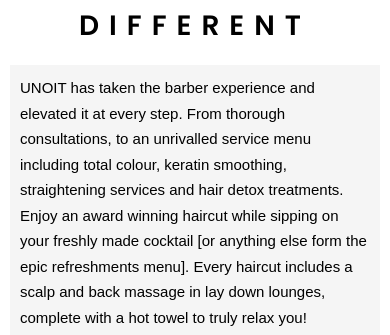
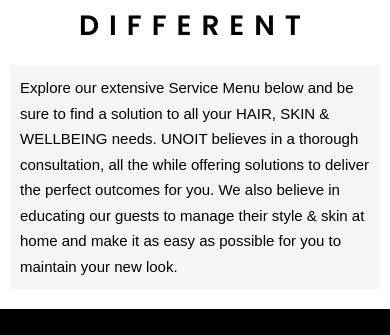
Before and after one commit to carlos-lima-dev/bellini_react, a React (Vite) app: page /services in a window 390 px wide. Shown: the part 476-811 px from the top of the page. Built offline with nearby package versions, Linux system fonts and the light colour scheme.

Commit message:
Adiciona meu projeto ao repositório

```diff
--- a/src/Pages/Contact.jsx
+++ b/src/Pages/Contact.jsx
@@ -6,23 +6,12 @@
     <section id="contact">
       <Hero image="httpswww.unoit.com.au.jpg" />
       <div className="about_text">
-        <h2 className="about_text_h2">BARBER… BUT DIFFERENT</h2>
+        <h2 className="about_text_h2">[YOU - KNOW - IT]</h2>
         <div className="background_about_text">
           <p className="about_text_p">
-            UNOIT has taken the barber experience and elevated it at every step.
-            From thorough consultations, to an unrivalled service menu including
-            total colour, keratin smoothing, straightening services and hair
-            detox treatments. Enjoy an award winning haircut while sipping on
-            your freshly made cocktail [or anything else form the epic
-            refreshments menu]. Every haircut includes a scalp and back massage
-            in lay down lounges, complete with a hot towel to truly relax you!
-            Complete your look by exploring the UNOIT-ALL Skin + Wellbeing team.
-            A passionate team specially curated to offer you beauty, aesthetics,
-            laser hair removal + more... Even hypnotherapy to not only make you
-            look good, but feel it too! Recommended by GQ and Boss Hunting -
-            UNOIT has blended your experience with top level stylists to create
-            something very special. UNOIT is all about U!
+            99 CROWN STREET, Darlinghurst, SYDNEY NSW, 2010
           </p>
+          <p className="about_text_p">Tel- 912345678</p>
         </div>
       </div>
     </section>
--- a/src/Pages/Services.jsx
+++ b/src/Pages/Services.jsx
@@ -9,19 +9,12 @@
         <h2 className="about_text_h2">BARBER… BUT DIFFERENT</h2>
         <div className="background_about_text">
           <p className="about_text_p">
-            UNOIT has taken the barber experience and elevated it at every step.
-            From thorough consultations, to an unrivalled service menu including
-            total colour, keratin smoothing, straightening services and hair
-            detox treatments. Enjoy an award winning haircut while sipping on
-            your freshly made cocktail [or anything else form the epic
-            refreshments menu]. Every haircut includes a scalp and back massage
-            in lay down lounges, complete with a hot towel to truly relax you!
-            Complete your look by exploring the UNOIT-ALL Skin + Wellbeing team.
-            A passionate team specially curated to offer you beauty, aesthetics,
-            laser hair removal + more... Even hypnotherapy to not only make you
-            look good, but feel it too! Recommended by GQ and Boss Hunting -
-            UNOIT has blended your experience with top level stylists to create
-            something very special. UNOIT is all about U!
+            Explore our extensive Service Menu below and be sure to find a
+            solution to all your HAIR, SKIN & WELLBEING needs. UNOIT believes in
+            a thorough consultation, all the while offering solutions to deliver
+            the perfect outcomes for you. We also believe in educating our
+            guests to manage their style & skin at home and make it as easy as
+            possible for you to maintain your new look.
           </p>
         </div>
       </div>
--- a/src/components/Header/Header.jsx
+++ b/src/components/Header/Header.jsx
@@ -13,7 +13,6 @@
     setIsSidebarOpen(!isSidebarOpen);
   };
 
-  // Função para determinar se o link é ativo
   const isActiveLink = (path) => currentPath === path;
 
   return (
--- a/src/index.css
+++ b/src/index.css
@@ -181,6 +181,10 @@
   font-weight: 600;
   line-height: 38px;
 }
+.background_about_text {
+  display: flex;
+  justify-content: center;
+}
 .background_about_text p {
   background-color: #f5f5f5;
   padding: 60px;
@@ -198,6 +202,9 @@
   .about_text {
     padding: 20px 10px;
   }
+  .background_about_text {
+    flex-direction: column;
+  }
   .background_about_text p {
     padding: 10px;
   }
```
